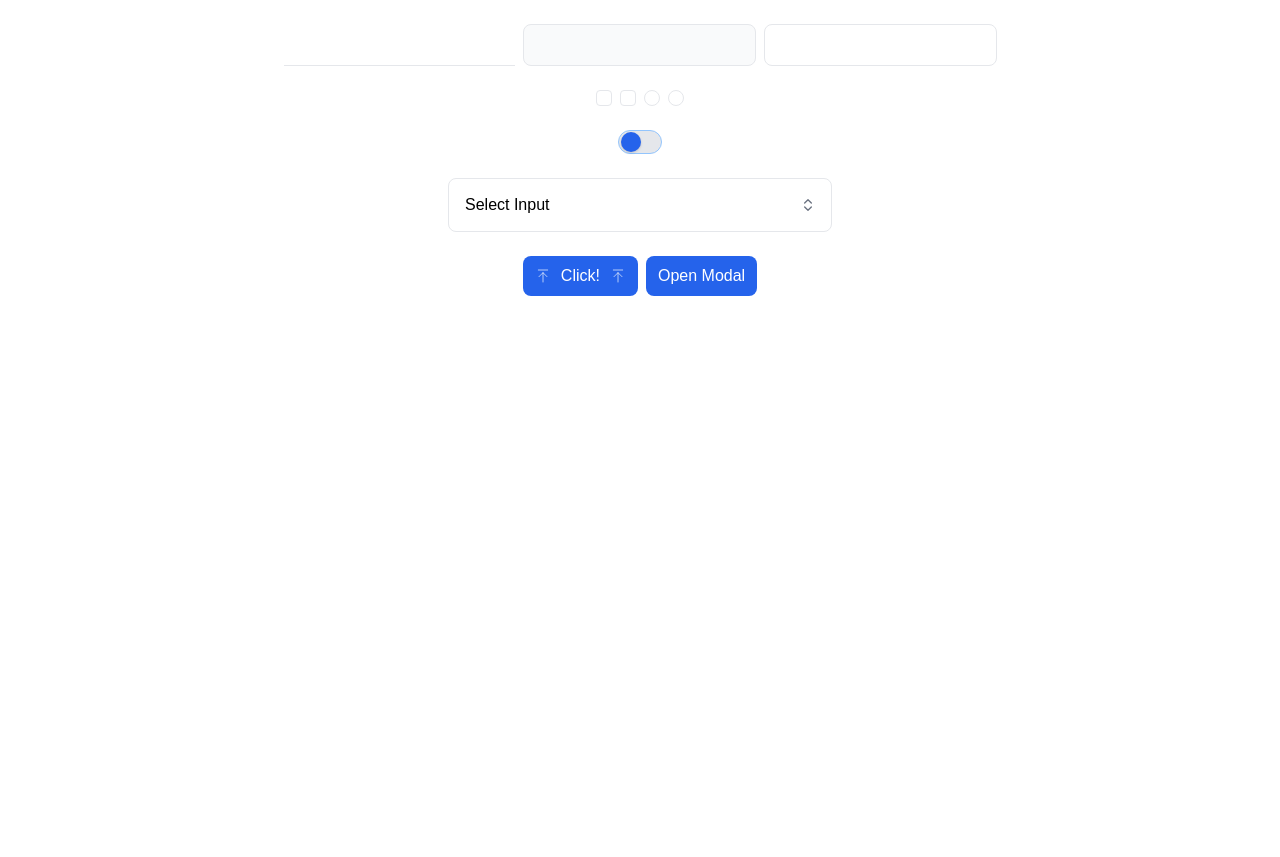
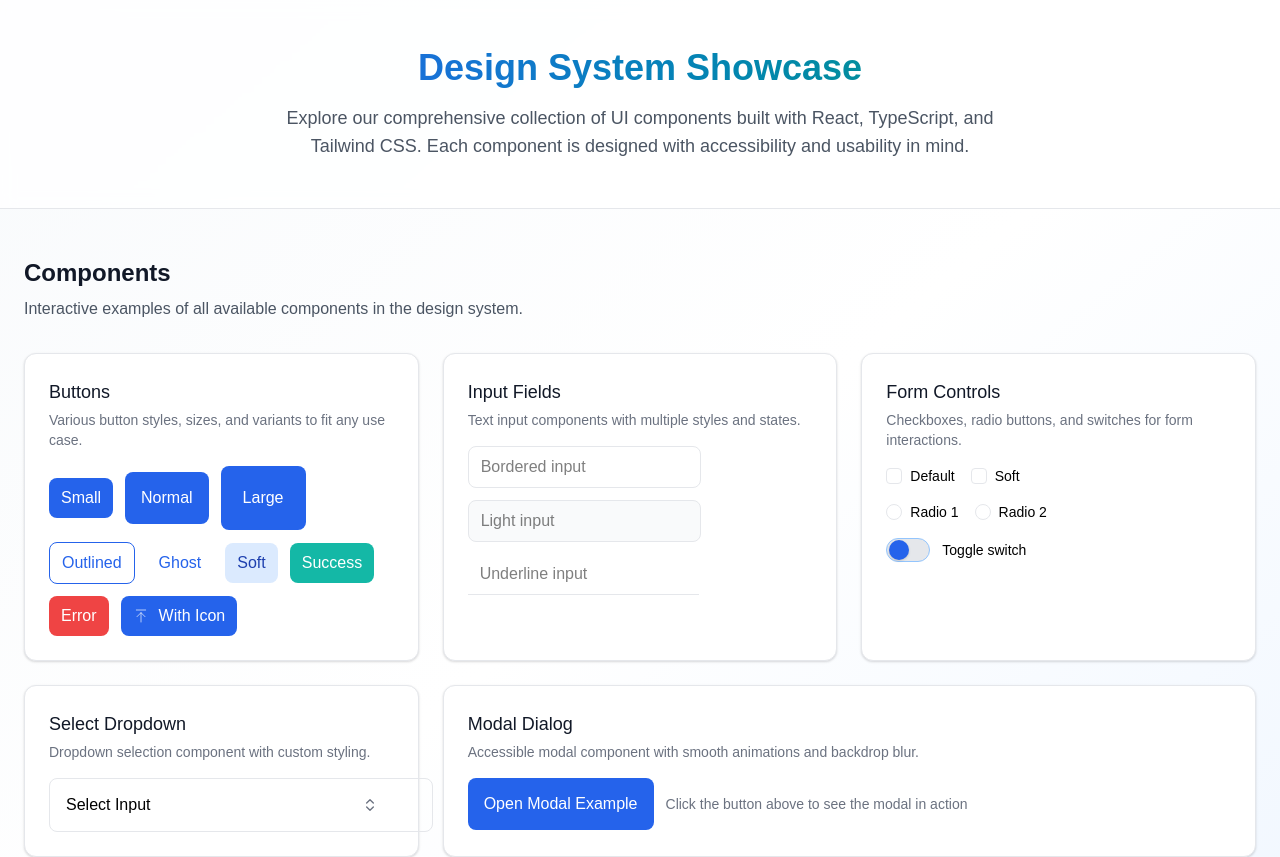
Before and after one commit to m0bar3z/nextjs-tailwind-design-system, a Next.js app: page / in a window 1280 px wide. Shown: the top 857 px of the page. Before the commit the page ends 800 px from the top, so only its background shows below. Built offline with nearby package versions, Linux system fonts and the light colour scheme; a web font is replaced by a local one.

Commit message:
refactor: redesign example page

```diff
--- a/src/app/page.tsx
+++ b/src/app/page.tsx
@@ -6,9 +6,10 @@ import Input from "@/components/atoms/FormControls/Input/Input";
 import Radio from "@/components/atoms/FormControls/Radio/Radio";
 import Select from "@/components/atoms/FormControls/Select/Select";
 import Switch from "@/components/atoms/FormControls/Switch/Switch";
+import Typography from "@/components/atoms/Typography/Typography";
 import Modal, { ModalBody, ModalFooter, ModalHeader } from "@/components/molecules/Modal";
 import ArrowUpToLine from "@/icons/ArrowUpToLine";
-import { useState } from "react";
+import { useState, type ReactNode } from "react";
 
 const selectOptions = [
   { label: "Education", value: "edu" },
@@ -16,48 +17,176 @@ const selectOptions = [
   { label: "Art", value: "art" },
 ];
 
+const ComponentCard = ({
+  title,
+  description,
+  children,
+  className,
+}: {
+  title: string;
+  description?: string;
+  children: ReactNode;
+  className?: string;
+}) => {
+  return (
+    <div
+      className={`group border-ds-gray-200 shadow-ds-sm hover:shadow-ds-md rounded-xl border bg-white p-6 transition-all ${className || ""}`}
+    >
+      <div className="mb-4">
+        <Typography variant="lg" weight="semibold" className="text-ds-gray-900">
+          {title}
+        </Typography>
+        {description && (
+          <Typography variant="sm" className="text-ds-gray-500 mt-1">
+            {description}
+          </Typography>
+        )}
+      </div>
+      <div className="flex flex-wrap items-center gap-3">{children}</div>
+    </div>
+  );
+};
+
 export default function HomePage() {
   const [isOpen, setIsOpen] = useState<boolean>(false);
 
   return (
-    <div className="container m-auto flex h-full flex-col flex-wrap items-center gap-6 p-6">
-      <div className="flex flex-wrap items-center justify-center-safe gap-2">
-        <Input variant="underline" />
-        <Input variant="light" />
-        <Input variant="bordered" />
+    <div className="from-ds-slate-50 to-ds-blue-50 min-h-screen bg-gradient-to-br via-white">
+      <div className="border-ds-gray-200 border-b bg-white/80 backdrop-blur-sm">
+        <div className="container mx-auto px-6 py-12">
+          <div className="mx-auto max-w-3xl text-center">
+            <Typography
+              variant="4xl"
+              weight="bold"
+              className="from-ds-blue-600 to-ds-teal-600 mb-4 bg-gradient-to-r bg-clip-text text-transparent"
+            >
+              Design System Showcase
+            </Typography>
+            <Typography variant="lg" className="text-ds-gray-600">
+              Explore our comprehensive collection of UI components built with React, TypeScript, and Tailwind CSS. Each
+              component is designed with accessibility and usability in mind.
+            </Typography>
           </div>
-      <div className="flex w-full items-center justify-center gap-2">
+        </div>
+      </div>
+
+      <div className="container mx-auto px-6 py-12">
+        <div className="mx-auto max-w-7xl">
+          <div className="mb-8">
+            <Typography variant="2xl" weight="bold" className="text-ds-gray-900 mb-2">
+              Components
+            </Typography>
+            <Typography variant="base" className="text-ds-gray-600">
+              Interactive examples of all available components in the design system.
+            </Typography>
+          </div>
+
+          <div className="grid gap-6 md:grid-cols-2 lg:grid-cols-3">
+            <ComponentCard
+              title="Buttons"
+              description="Various button styles, sizes, and variants to fit any use case."
+            >
+              <Button size="small">Small</Button>
+              <Button size="normal">Normal</Button>
+              <Button size="large">Large</Button>
+              <Button variant="outlined">Outlined</Button>
+              <Button variant="ghost">Ghost</Button>
+              <Button variant="soft">Soft</Button>
+              <Button color="success">Success</Button>
+              <Button color="error">Error</Button>
+              <Button leadingIcon={<ArrowUpToLine />}>With Icon</Button>
+            </ComponentCard>
+
+            <ComponentCard title="Input Fields" description="Text input components with multiple styles and states.">
+              <div className="w-full space-y-3">
+                <Input variant="bordered" placeholder="Bordered input" />
+                <Input variant="light" placeholder="Light input" />
+                <Input variant="underline" placeholder="Underline input" />
+              </div>
+            </ComponentCard>
+
+            <ComponentCard
+              title="Form Controls"
+              description="Checkboxes, radio buttons, and switches for form interactions."
+            >
+              <div className="w-full space-y-4">
+                <div className="flex items-center gap-4">
+                  <div className="flex items-center gap-2">
                     <Checkbox />
+                    <Typography variant="sm">Default</Typography>
+                  </div>
+                  <div className="flex items-center gap-2">
                     <Checkbox variant="soft" />
+                    <Typography variant="sm">Soft</Typography>
+                  </div>
+                </div>
+                <div className="flex items-center gap-4">
+                  <div className="flex items-center gap-2">
                     <Radio />
+                    <Typography variant="sm">Radio 1</Typography>
+                  </div>
+                  <div className="flex items-center gap-2">
                     <Radio variant="soft" />
+                    <Typography variant="sm">Radio 2</Typography>
                   </div>
-      <div className="flex w-full items-center justify-center gap-2">
+                </div>
+                <div className="flex items-center gap-3">
                   <Switch variant="soft" />
+                  <Typography variant="sm">Toggle switch</Typography>
                 </div>
-      <div className="flex w-full items-center justify-center gap-2">
+              </div>
+            </ComponentCard>
+
+            <ComponentCard title="Select Dropdown" description="Dropdown selection component with custom styling.">
+              <div className="w-full">
                 <Select options={selectOptions} />
               </div>
-      <div className="flex w-full items-center justify-center gap-2">
-        <Button leadingIcon={<ArrowUpToLine />} trailingIcon={<ArrowUpToLine />}>
-          Click!
+            </ComponentCard>
+
+            <ComponentCard
+              title="Modal Dialog"
+              description="Accessible modal component with smooth animations and backdrop blur."
+              className="lg:col-span-2"
+            >
+              <Button onClick={() => setIsOpen(true)} size="normal">
+                Open Modal Example
               </Button>
-        <Button onClick={() => setIsOpen(true)}>Open Modal</Button>
+              <Typography variant="sm" className="text-ds-gray-500">
+                Click the button above to see the modal in action
+              </Typography>
+            </ComponentCard>
+          </div>
+
+          <div className="border-ds-gray-200 from-ds-blue-50 to-ds-teal-50 mt-12 rounded-xl border bg-gradient-to-r p-8 text-center">
+            <Typography variant="xl" weight="semibold" className="text-ds-gray-900 mb-2">
+              Built with Modern Web Technologies
+            </Typography>
+            <Typography variant="base" className="text-ds-gray-600">
+              React • TypeScript • Tailwind CSS • Next.js
+            </Typography>
+          </div>
+        </div>
       </div>
 
       <Modal isOpen={isOpen} onClose={() => setIsOpen(false)} size="md">
-        <ModalHeader title="Modal Title" onClose={() => setIsOpen(false)} />
+        <ModalHeader title="Welcome to the Design System" onClose={() => setIsOpen(false)} />
         <ModalBody>
-          <p className="text-ds-gray-600">
-            This is a redesigned modal component inspired by Preline UI. It features smooth animations, backdrop blur,
-            and improved accessibility.
-          </p>
+          <Typography variant="base" className="text-ds-gray-600 mb-4">
+            This modal component is part of our comprehensive design system. It features:
+          </Typography>
+          <ul className="text-ds-gray-600 list-disc space-y-2 pl-6">
+            <li>Smooth fade-in and slide-up animations</li>
+            <li>Backdrop blur for better focus</li>
+            <li>Full keyboard accessibility (ESC to close, Tab navigation)</li>
+            <li>Focus trap to keep focus within the modal</li>
+            <li>Responsive design that works on all screen sizes</li>
+          </ul>
         </ModalBody>
         <ModalFooter>
           <Button variant="outlined" onClick={() => setIsOpen(false)}>
-            Cancel
+            Close
           </Button>
-          <Button onClick={() => setIsOpen(false)}>Confirm</Button>
+          <Button onClick={() => setIsOpen(false)}>Get Started</Button>
         </ModalFooter>
       </Modal>
     </div>
```
Lines whose indentation alone changed are shown as unchanged.
